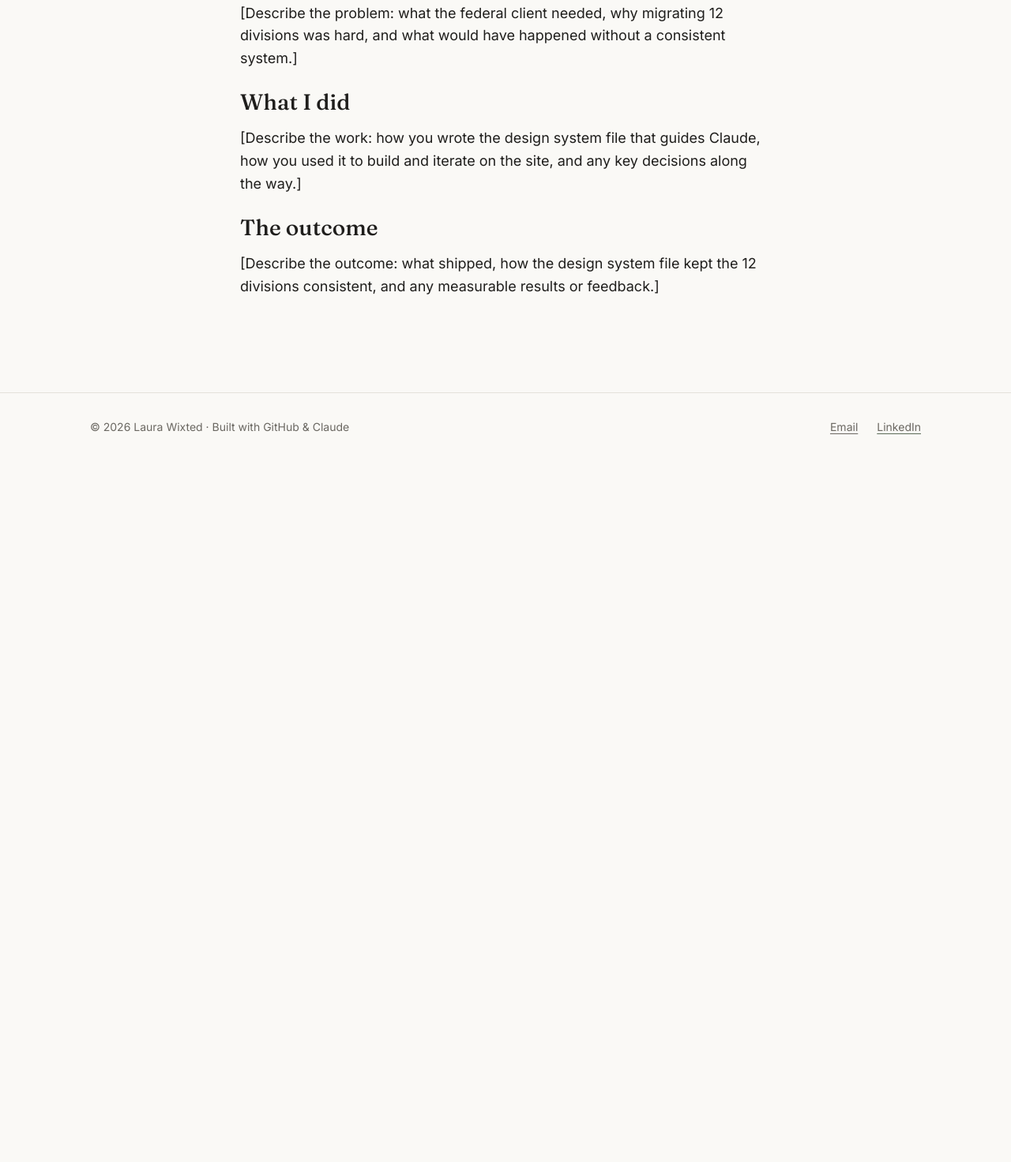
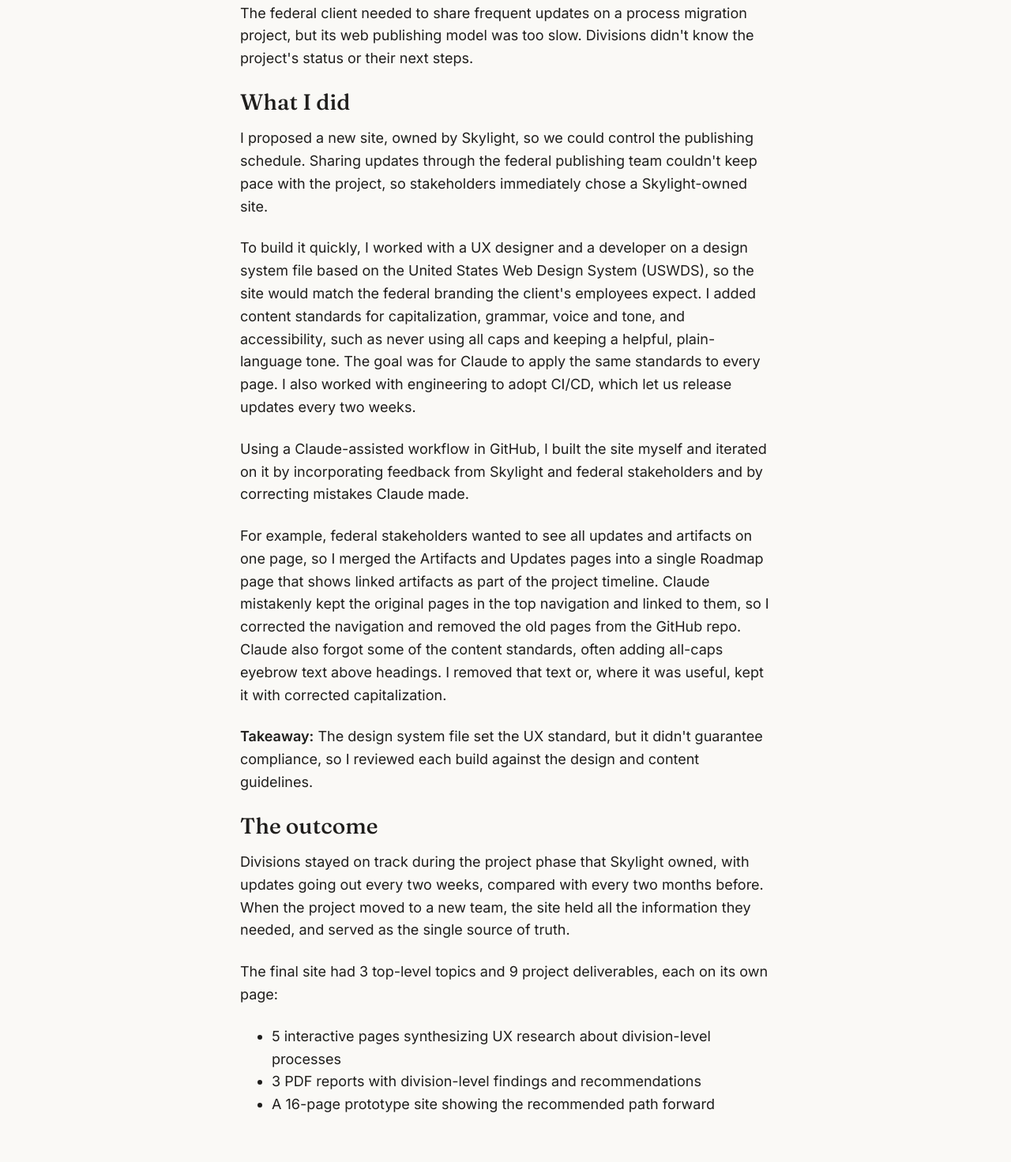
Before and after one commit to laurawixted/Laura-stuff, a plain HTML site: page case-studies/project-five.html in a window 1280 px wide. Shown: the part 408-1880 px from the top of the page at 79% size. Before the commit the page ends 993 px from the top, so only its background shows below. Drawn offline with Linux system fonts and the light colour scheme.

Commit message:
Add full content to AI-assisted build case study
Replaces placeholder sections with the real problem, process, and
outcome content.

Co-authored-by: Copilot <223556219+Copilot@users.noreply.github.com>

```diff
--- a/case-studies/project-five.html
+++ b/case-studies/project-five.html
@@ -4,7 +4,7 @@
   <meta charset="UTF-8">
   <meta name="viewport" content="width=device-width, initial-scale=1.0">
   <title>AI-assisted build — Laura Wixted</title>
-  <meta name="description" content="Case study: Writing a design system file that guides Claude, then using it to build and iterate on a federal migration site for 12 divisions.">
+  <meta name="description" content="Case study: Co-creating a design system file that guides Claude, then using it to build and iterate on a federal migration site for 12 divisions.">
 
   <link rel="icon" href="../images/favicon.svg?v=2" type="image/svg+xml">
   <link rel="icon" href="../images/favicon-32.png?v=2" sizes="32x32" type="image/png">
@@ -40,23 +40,43 @@
       <p class="text-small text-secondary">Content Designer · 2026 · Skylight</p>
       <h1>AI-assisted build</h1>
       <p>
-        I wrote a design system file that guides Claude, then used it to build and iterate on a federal migration site for 12 divisions.
+        I co-created a design system file that guides Claude, then used it to build and iterate on a federal migration site for 12 divisions.
       </p>
 
       <h2>The problem</h2>
       <p>
-        [Describe the problem: what the federal client needed, why migrating 12 divisions was hard, and what would have happened without a consistent system.]
+        The federal client needed to share frequent updates on a process migration project, but its web publishing model was too slow. Divisions didn't know the project's status or their next steps.
       </p>
 
       <h2>What I did</h2>
       <p>
-        [Describe the work: how you wrote the design system file that guides Claude, how you used it to build and iterate on the site, and any key decisions along the way.]
+        I proposed a new site, owned by Skylight, so we could control the publishing schedule. Sharing updates through the federal publishing team couldn't keep pace with the project, so stakeholders immediately chose a Skylight-owned site.
+      </p>
+      <p>
+        To build it quickly, I worked with a UX designer and a developer on a design system file based on the United States Web Design System (USWDS), so the site would match the federal branding the client's employees expect. I added content standards for capitalization, grammar, voice and tone, and accessibility, such as never using all caps and keeping a helpful, plain-language tone. The goal was for Claude to apply the same standards to every page. I also worked with engineering to adopt CI/CD, which let us release updates every two weeks.
+      </p>
+      <p>
+        Using a Claude-assisted workflow in GitHub, I built the site myself and iterated on it by incorporating feedback from Skylight and federal stakeholders and by correcting mistakes Claude made.
+      </p>
+      <p>
+        For example, federal stakeholders wanted to see all updates and artifacts on one page, so I merged the Artifacts and Updates pages into a single Roadmap page that shows linked artifacts as part of the project timeline. Claude mistakenly kept the original pages in the top navigation and linked to them, so I corrected the navigation and removed the old pages from the GitHub repo. Claude also forgot some of the content standards, often adding all-caps eyebrow text above headings. I removed that text or, where it was useful, kept it with corrected capitalization.
+      </p>
+      <p>
+        <strong>Takeaway:</strong> The design system file set the UX standard, but it didn't guarantee compliance, so I reviewed each build against the design and content guidelines.
       </p>
 
       <h2>The outcome</h2>
       <p>
-        [Describe the outcome: what shipped, how the design system file kept the 12 divisions consistent, and any measurable results or feedback.]
+        Divisions stayed on track during the project phase that Skylight owned, with updates going out every two weeks, compared with every two months before. When the project moved to a new team, the site held all the information they needed, and served as the single source of truth.
       </p>
+      <p>
+        The final site had 3 top-level topics and 9 project deliverables, each on its own page:
+      </p>
+      <ul>
+        <li>5 interactive pages synthesizing UX research about division-level processes</li>
+        <li>3 PDF reports with division-level findings and recommendations</li>
+        <li>A 16-page prototype site showing the recommended path forward</li>
+      </ul>
     </article>
   </main>
 
```
